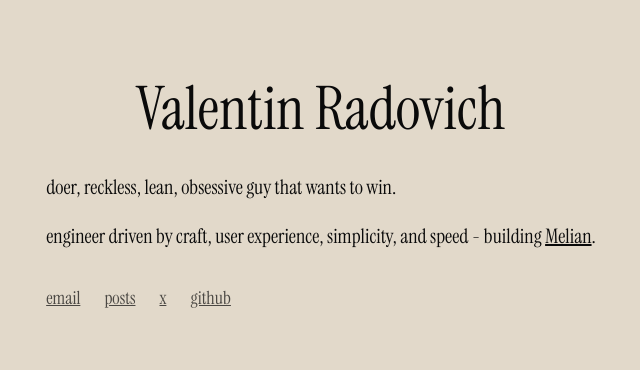
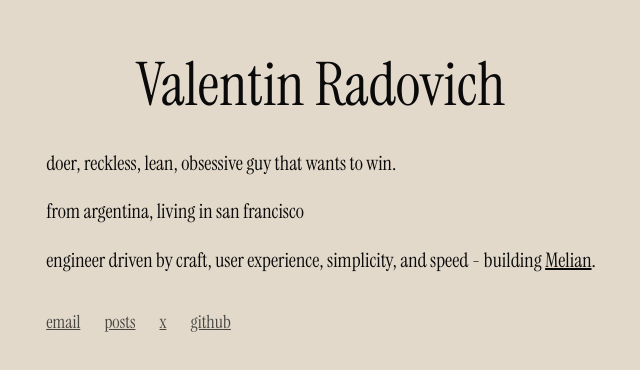
Before and after one commit to valenradovich/valentinradovich.com, a Next.js app: page / in a window 1280 px wide. Shown: the part 208-578 px from the top of the page, without its empty margins (319-959 px from the left). Built offline with nearby package versions, Linux system fonts and the light colour scheme.

Commit message:
Add location line to homepage

```diff
--- a/app/page.tsx
+++ b/app/page.tsx
@@ -16,6 +16,9 @@ export default function Home() {
 			<div className="text-left">
 				<p className="text-xl mb-4 leading-relaxed">
 					doer, reckless, lean, obsessive guy that wants to win.
+				</p>
+				<p className="text-xl mb-4 leading-relaxed">
+					from argentina, living in san francisco
 				</p>
 				<p className="text-xl mb-4 leading-relaxed">
 					engineer driven by craft, user experience, simplicity, and speed - building{" "}
```
